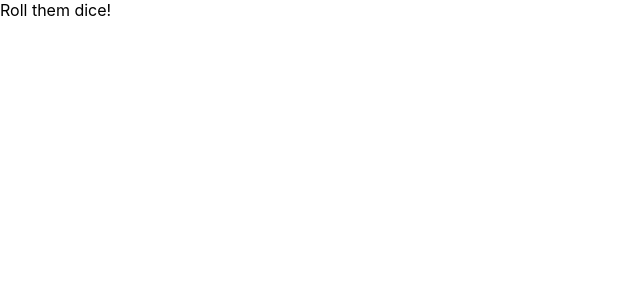
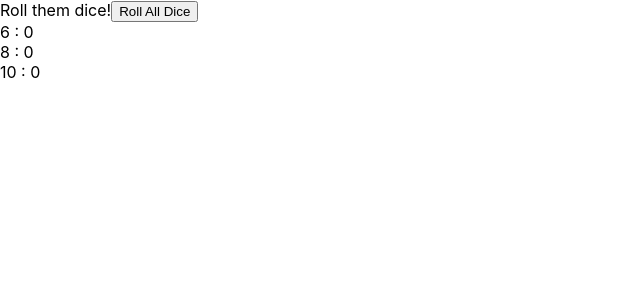
Before and after one commit to jpeavler/Dice-React-Context, a React (Create React App) app: page / in a window 1280 px wide. Shown: the top 300 px of the page, without its empty margins (0-640 px from the left). Built offline with nearby package versions, Linux system fonts and the light colour scheme.

Commit message:
Implement roll all feature

```diff
--- a/src/components/DiceBag.js
+++ b/src/components/DiceBag.js
@@ -1,10 +1,44 @@
-function DiceBag() {
+import React from 'react';
+import RollAll from './RollAll'
+import {DiceBagContext} from '../context/roll-context'
+class DiceBag extends React.Component {
+    constructor(props){
+        super(props);
 
+        this.rollAll = () => {
+            const dice = Array.from(this.state.dice);
+            dice.forEach((die) => {
+               die.currentRoll = Math.ceil(Math.random() * die.numSides);
+            });
+            this.setState({dice});
+        }
+        this.state = {
+            dice: [
+                {numSides: 6, currentRoll: 0},
+                {numSides: 8, currentRoll: 0},
+                {numSides: 10, currentRoll: 0}
+            ],
+            rollAll: this.rollAll,
+        }
+    }
+    render() {
+        const displayDice = this.state.dice.map(die => {
+            return(
+                <div>
+                    {die.numSides} : {die.currentRoll}
+                </div>
+            )
+        })
         return (
-            <div>
-                Roll them dice!
-            </div>
+            <DiceBagContext.Provider value={this.state}>
+                <div>
+                    Roll them dice!
+                    <RollAll/>
+                    {displayDice}
+                </div>
+            </DiceBagContext.Provider>
         );
+    }
 }
 
 export default DiceBag
--- /dev/null
+++ b/src/components/RollAll.js
@@ -0,0 +1,18 @@
+import React from 'react';
+import {DiceBagContext} from "./../context/roll-context"
+
+function RollAll(){
+    return(
+        <DiceBagContext.Consumer>
+            {({ rollAll}) => (
+                <button
+                onClick={rollAll}
+                >
+                    Roll All Dice
+                </button>
+            )}
+        </DiceBagContext.Consumer>
+    )
+}
+
+export default RollAll
```
